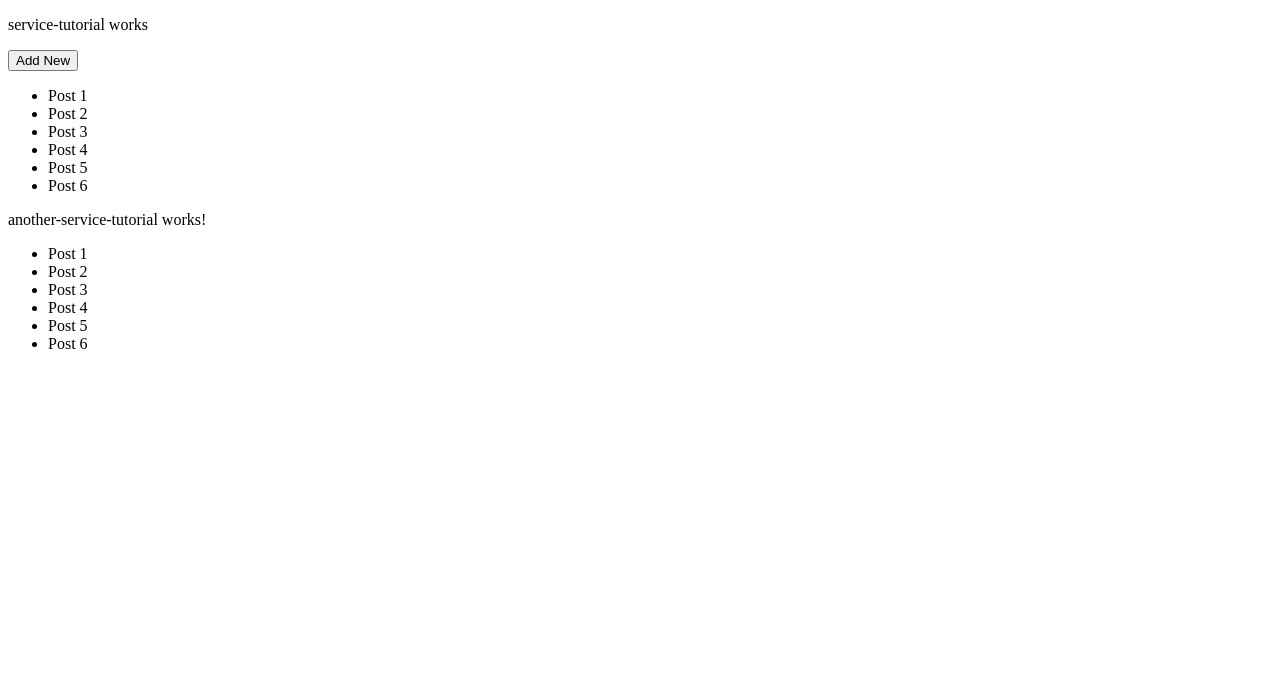
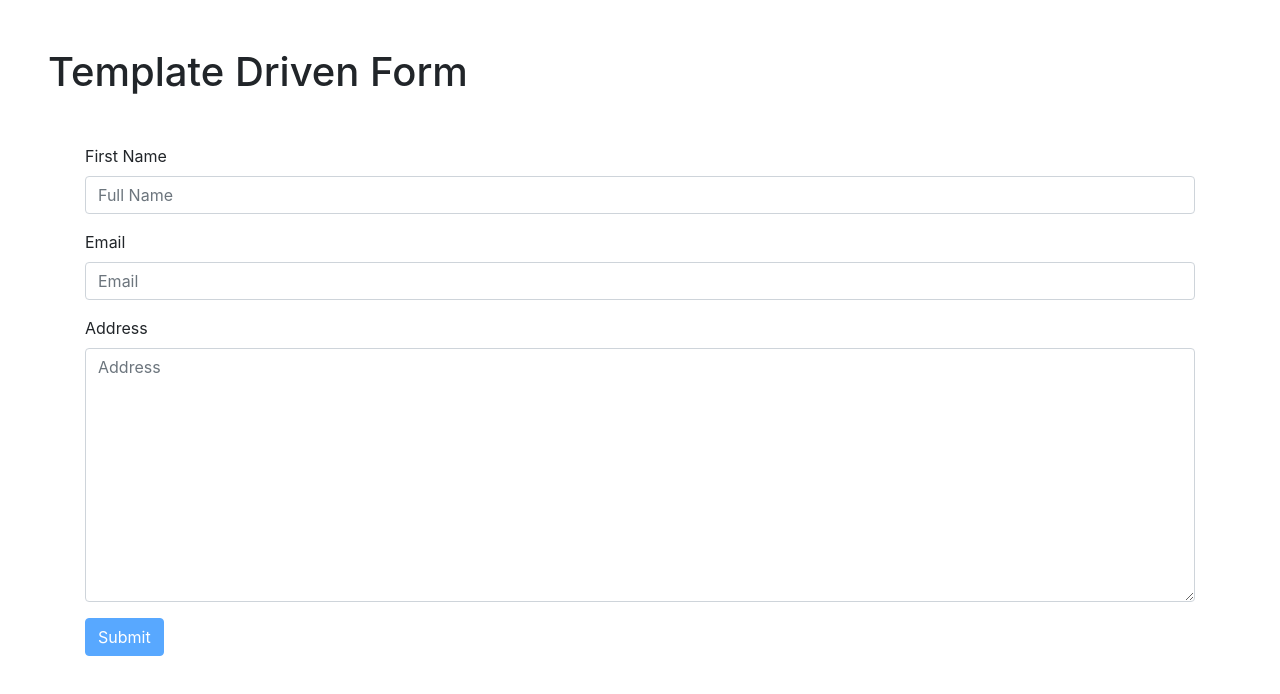
Before and after one commit to ekantchandrakar/angular, an Angular app: page / in a window 1280 px wide. Shown: the top 694 px of the page. Built offline with nearby package versions, Linux system fonts and the light colour scheme.

Commit message:
Template Driven Form

```diff
--- a/src/app/app.component.html
+++ b/src/app/app.component.html
@@ -46,6 +46,10 @@
 
 <!-- <app-user-details></app-user-details> -->
 
+<!--
 <app-service-tutorial></app-service-tutorial>
 
 <app-another-service-tutorial></app-another-service-tutorial>
+-->
+
+<app-template-driven-forms></app-template-driven-forms>
--- a/src/app/app.module.ts
+++ b/src/app/app.module.ts
@@ -12,6 +12,7 @@ import { UserDetailsComponent } from './user-details/user-details.component';
 import { ServiceTutorialComponent } from './service-tutorial/service-tutorial.component';
 import { AnotherServiceTutorialComponent } from './another-service-tutorial/another-service-tutorial.component';
 import { PostService } from './services/post.service';
+import { TemplateDrivenFormsComponent } from './template-driven-forms/template-driven-forms.component';
 
 @NgModule({
   declarations: [
@@ -24,6 +25,7 @@ import { PostService } from './services/post.service';
     UserDetailsComponent,
     ServiceTutorialComponent,
     AnotherServiceTutorialComponent,
+    TemplateDrivenFormsComponent,
   ],
   imports: [BrowserModule, FormsModule],
   providers: [PostService],
--- /dev/null
+++ b/src/app/template-driven-forms/template-driven-forms.component.css
@@ -0,0 +1,5 @@
+/*
+.form-control.ng-touched.ng-invalid {
+  border: 2px solid red;
+}
+*/
--- /dev/null
+++ b/src/app/template-driven-forms/template-driven-forms.component.html
@@ -0,0 +1,63 @@
+<h1 class="h1 mt-5 ml-5">Template Driven Form</h1>
+<!-- <p>{{ name }}</p> -->
+<div class="container mt-5">
+  <div class="form-area">
+    <form #f="ngForm" (ngSubmit)="onSubmit(f)">
+      <div class="form-group">
+        <label>First Name</label>
+        <input
+          type="text"
+          placeholder="Full Name"
+          class="form-control"
+          name="fullname"
+          ngModel
+          #fullName="ngModel"
+          (change)="getValue(fullName)"
+          required
+          [ngClass]="{
+            'is-invalid': fullName.touched && fullName.invalid
+          }"
+          minlength="5"
+          maxlength="10"
+        />
+
+        <div
+          class="alert alert-danger"
+          *ngIf="fullName.touched && fullName.invalid"
+        >
+          Full Name is required min 5 length
+        </div>
+      </div>
+
+      <div class="form-group">
+        <label>Email</label>
+        <input
+          type="email"
+          placeholder="Email"
+          class="form-control"
+          name="email"
+          ngModel
+          #email="ngModel"
+          pattern="[a-z0-9._%+\-]+@[a-z0-9.\-]+\.[a-z]{2,}$"
+          required
+        />
+      </div>
+
+      <div class="form-group">
+        <label>Address</label>
+        <textarea
+          cols="30"
+          rows="10"
+          placeholder="Address"
+          class="form-control"
+          name="address"
+          ngModel
+        ></textarea>
+      </div>
+
+      <button type="submit" class="btn btn-primary" [disabled]="f.invalid">
+        Submit
+      </button>
+    </form>
+  </div>
+</div>
--- /dev/null
+++ b/src/app/template-driven-forms/template-driven-forms.component.ts
@@ -0,0 +1,19 @@
+import { Component } from '@angular/core';
+import { FormControl, NgForm, NgModel } from '@angular/forms';
+
+@Component({
+  selector: 'app-template-driven-forms',
+  templateUrl: './template-driven-forms.component.html',
+  styleUrls: ['./template-driven-forms.component.css'],
+})
+export class TemplateDrivenFormsComponent {
+  // name: string;
+  onSubmit(f: NgForm) {
+    console.log(f.value);
+    // this.name = f.value.fullname;
+  }
+
+  getValue(f: NgModel) {
+    console.log(f);
+  }
+}
--- a/src/index.html
+++ b/src/index.html
@@ -1,11 +1,17 @@
-<!doctype html>
+<!DOCTYPE html>
 <html lang="en">
   <head>
-  <meta charset="utf-8">
+    <meta charset="utf-8" />
     <title>AngIntro</title>
-  <base href="/">
-  <meta name="viewport" content="width=device-width, initial-scale=1">
-  <link rel="icon" type="image/x-icon" href="favicon.ico">
+    <base href="/" />
+    <meta name="viewport" content="width=device-width, initial-scale=1" />
+    <link rel="icon" type="image/x-icon" href="favicon.ico" />
+    <link
+      rel="stylesheet"
+      href="https://cdn.jsdelivr.net/npm/bootstrap@4.6.2/dist/css/bootstrap.min.css"
+      integrity="sha384-xOolHFLEh07PJGoPkLv1IbcEPTNtaed2xpHsD9ESMhqIYd0nLMwNLD69Npy4HI+N"
+      crossorigin="anonymous"
+    />
   </head>
   <body>
     <app-root></app-root>
```
Also changed, not shown: 1 other file (tests, documents, lock files or other folders). Lines whose indentation alone changed are shown as unchanged.
